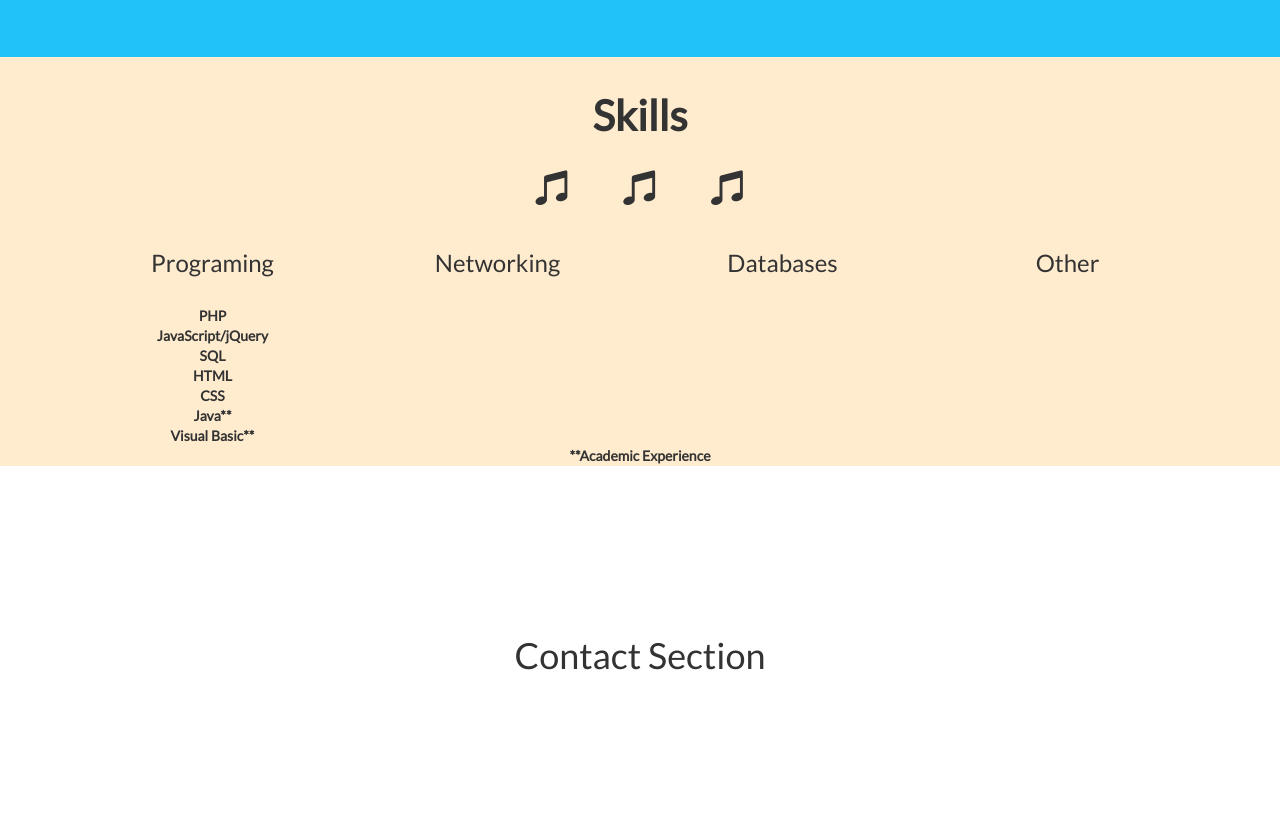
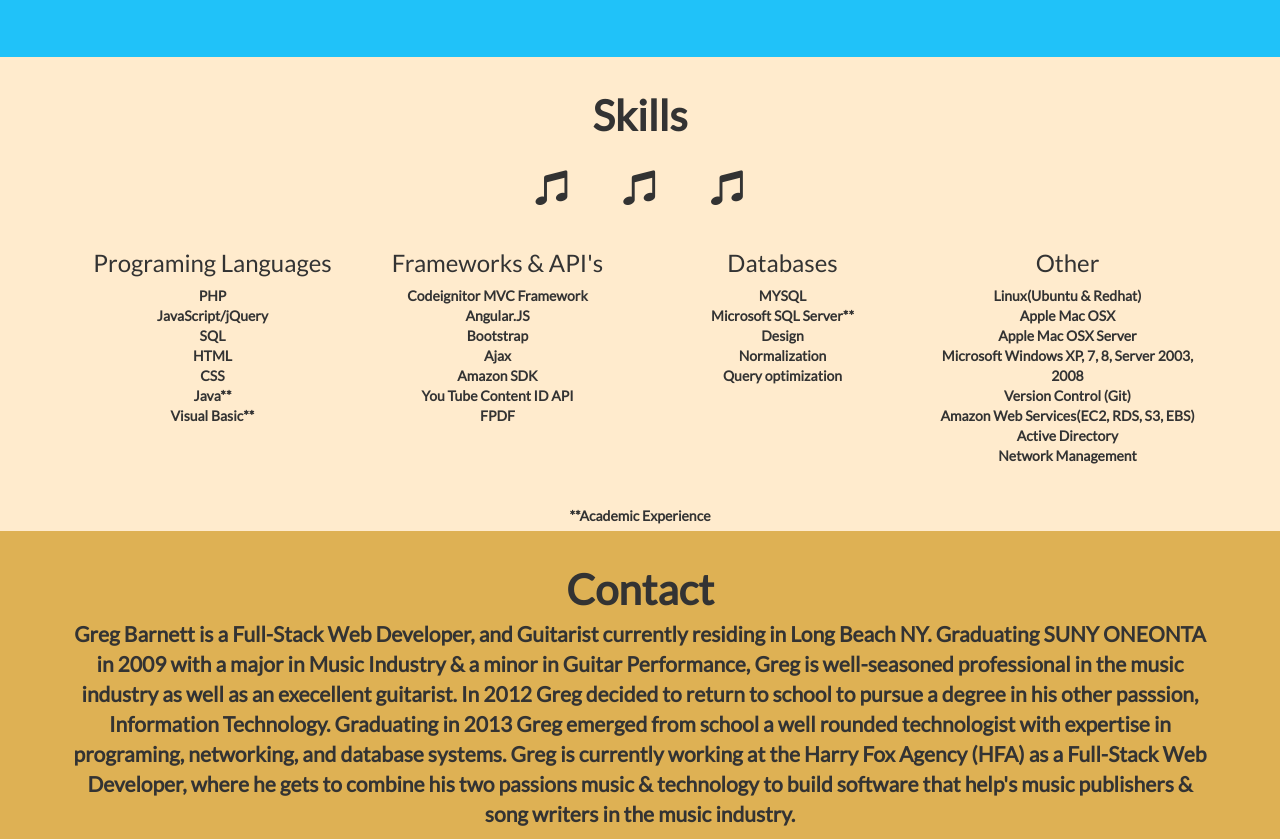
Before and after one commit to beyondkeysystem/website-portfolio, a plain HTML site: page index.html in a window 1280 px wide. Shown: the part 876-1715 px from the top of the page. Before the commit the page ends 1562 px from the top, so only its background shows below. Drawn offline with Linux system fonts and the light colour scheme.

Commit message:
added more skills, some css changes

```diff
--- a/css/gb.css
+++ b/css/gb.css
@@ -98,10 +98,12 @@ header{
 
 #contact{
 	height:100%;
-	padding-top: 150px;
+	padding-top: 28px;
 	text-align: center;
 	font-weight: bold;
 	font-family: lato;
+	background-color: rgb(222,177,84);
+
 }
 
 #profile_img{
@@ -110,6 +112,14 @@ header{
   border-radius: 200px;
   height: 315px;
   width: 348px;
+}
+
+.skills_lg_12{
+	margin-bottom: 40px;
+}
+
+.academic_experience{
+	margin-bottom: 5px;
 }
 
 span.glyphicon-music{
--- a/index.html
+++ b/index.html
@@ -90,7 +90,7 @@
 	                	<span class="glyphicon glyphicon-music" aria-hidden="true"></span>
 						<span class="glyphicon glyphicon-music" aria-hidden="true"></span>
 					</div>
-	                <p id = "about_text">Greg Barnett is a Full-Stack Web Developer, and Guitarist currently residing in Long Beach NY. Graduating SUNY ONEONTA in 2009 with a major in Music Industry & a minor in Guitar Performance, Greg is well-seasoned professional in the music industry as well as an execellent guitarist. In 2012 Greg decided to return to school to pursue a degree in his other passsion, Information Technology. Graduating in 2013 Greg emerged from school a well rounded technologist with expertise in programing, networking, and database systems. Greg is currently working at the Harry Fox Agency (HFA) as a Full-Stack Web Developer, where he gets to combine his two passions music & technology to build software that help's music publishers & song writers in the music industry.</p>
+	                <p id = "about_text">Greg Barnett is a Full-Stack Web Developer, and Guitarist currently residing in Long Beach NY. Graduating SUNY ONEONTA in 2009 with a major in Music Industry &amp; a minor in Guitar Performance, Greg is well-seasoned professional in the music industry as well as an execellent guitarist. In 2012 Greg decided to return to school to pursue a degree in his other passsion, Information Technology. Graduating in 2013 Greg emerged from school a well rounded technologist with expertise in programing, networking, and database systems. Greg is currently working at the Harry Fox Agency (HFA) as a Full-Stack Web Developer, where he gets to combine his two passions music & technology to build software that help's music publishers &amp; song writers in the music industry.</p>
 	            </div>
 	        </div>
 	    </div>
@@ -100,7 +100,7 @@
 	<section id="skills" class="skills-section">
 	    <div class="container">
 	        <div class="row">
-	            <div class="col-lg-12">
+	            <div class="col-lg-12 skills_lg_12">
 	                <div class = "section_header">Skills</div>
 	                	<div id = "glyphs">
 		                	<span class="glyphicon glyphicon-music" aria-hidden="true"></span>
@@ -109,8 +109,7 @@
 						</div>
 
 	               		<div class = "col-lg-3">
-	               			<h3>Programing</h3>
-	               			<br>
+	               			<h3>Programing Languages</h3>
 	               			PHP
 	               			<br>
 	               			JavaScript/jQuery
@@ -127,22 +126,58 @@
 	               		</div>
 
 			            <div class = "col-lg-3">
-			            	<h3>Networking</h3>
-
+			            	<h3>Frameworks &amp; API's</h3>
+			            	Codeignitor MVC Framework
+	               			<br>
+	               			Angular.JS
+	               			<br>
+	               			Bootstrap
+	               			<br>
+	               			Ajax
+	               			<br>
+	               			Amazon SDK
+	               			<br>
+	               			You Tube Content ID API
+	               			<br>
+	               			FPDF
 			            </div>
 
 			            <div class = "col-lg-3">
 			            	<h3>Databases</h3>
-
+			            	MYSQL
+			            	<br>
+			            	Microsoft SQL Server**
+			            	<br>
+			            	Design
+			            	<br>
+			            	Normalization
+			            	<br>
+			            	Query optimization
 			            </div>
 
 			            <div class = "col-lg-3">
 			            	<h3>Other</h3>
-
+			            	Linux(Ubuntu &amp; Redhat)
+			            	<br>
+			            	Apple Mac OSX
+			            	<br>
+			            	Apple Mac OSX Server
+			            	<br>
+			            	Microsoft Windows XP, 7, 8, Server 2003, 2008
+			            	<br>
+			            	Version Control (Git)
+			            	<br>
+			            	Amazon Web Services(EC2, RDS, S3, EBS)
+			            	<br>
+			            	Active Directory
+			            	<br>
+			            	Network Management
 			            </div>
 
 	            </div>
-	             **Academic Experience
+	            <div class = "academic_experience">
+	             	**Academic Experience
+	         	</div>
 
 	        </div>
 	    </div>
@@ -153,7 +188,8 @@
 	    <div class="container">
 	        <div class="row">
 	            <div class="col-lg-12">
-	                <h1>Contact Section</h1>
+	                <div class = "section_header">Contact</div>
+	                <p id = "about_text">Greg Barnett is a Full-Stack Web Developer, and Guitarist currently residing in Long Beach NY. Graduating SUNY ONEONTA in 2009 with a major in Music Industry &amp; a minor in Guitar Performance, Greg is well-seasoned professional in the music industry as well as an execellent guitarist. In 2012 Greg decided to return to school to pursue a degree in his other passsion, Information Technology. Graduating in 2013 Greg emerged from school a well rounded technologist with expertise in programing, networking, and database systems. Greg is currently working at the Harry Fox Agency (HFA) as a Full-Stack Web Developer, where he gets to combine his two passions music &amp; technology to build software that help's music publishers &amp; song writers in the music industry.</p>
 	            </div>
 	        </div>
 	    </div>
```
